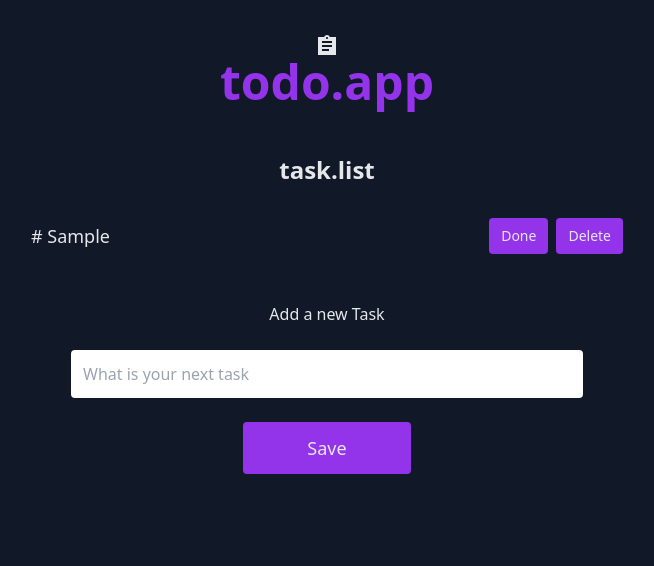
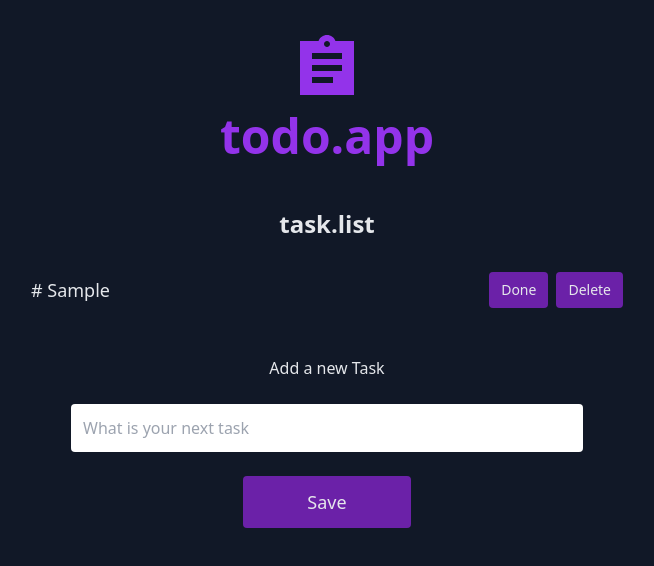
Before and after one commit to vieira-a/todo-react-ts, a React (Vite) app: page / in a window 1280 px wide. Both pictures are taken after typing "Sample" into the empty fields and a click on the input "Save". Shown: the top 566 px of the page, without its empty margins (313-967 px from the left). Built offline with nearby package versions, Linux system fonts and the light colour scheme.

Commit message:
feat: add logo icon

```diff
--- a/src/App.tsx
+++ b/src/App.tsx
@@ -7,8 +7,11 @@ import './styles/global.css';
 function App() {
   return (
     <div className="w-screen h-screen bg-gray-900 flex-col items-center justify-center text-gray-200 text-center">
-      <header className="py-8">
-        <AssignmentSharpIcon />
+      <header className="py-8 flex flex-col gap-2 items-center">
+        <AssignmentSharpIcon sx={{
+          fontSize: '72px',
+          color: 'rgb(147 51 234)',
+          }}/>
         <h1 className="text-5xl text-purple-600 font-bold">todo.app</h1>
       </header>
       <Task />
--- a/src/components/Task/Task.tsx
+++ b/src/components/Task/Task.tsx
@@ -67,7 +67,7 @@ export default function Task() {
                 <p>Done: Yes</p>
               )} */}
               <div className="flex gap-2">
-              <label htmlFor={task.id} className="relative py-2 px-3 my-4 bg-purple-600 rounded text-sm cursor-pointer hover:bg-purple-700 transition">Done</label>
+              <label htmlFor={task.id} className="relative py-2 px-3 my-4 bg-purple-800 rounded text-sm cursor-pointer hover:bg-purple-600 transition">Done</label>
                 <input className="hidden"
                   type="checkbox"
                   name="completed"
@@ -75,7 +75,7 @@ export default function Task() {
                   onChange={handleCompleted}
                   value={"completed"}
                 />
-                <button id={task.id} onClick={handleDelete} className="py-2 px-3 my-4 bg-purple-600 rounded text-sm cursor-pointer hover:bg-purple-700 transition">
+                <button id={task.id} onClick={handleDelete} className="py-2 px-3 my-4 bg-purple-800 rounded text-sm cursor-pointer hover:bg-purple-600 transition">
                   Delete
                 </button>
               </div>
@@ -94,7 +94,7 @@ export default function Task() {
               name="description"
             />
           </label>
-          <input type="submit" value="Save" className="py-3 px-16 my-6 bg-purple-600 rounded text-lg cursor-pointer hover:bg-purple-700 transition" />
+          <input type="submit" value="Save" className="py-3 px-16 my-6 bg-purple-800 rounded text-lg cursor-pointer hover:bg-purple-600 transition" />
         </form>
       </div>
     </div>
```
